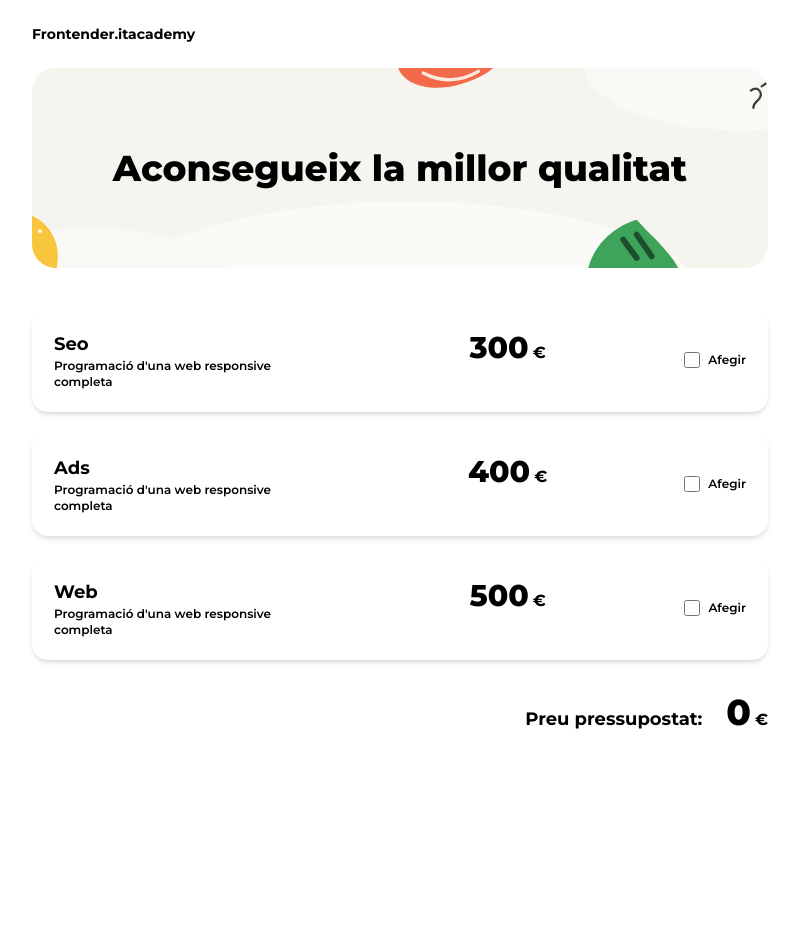
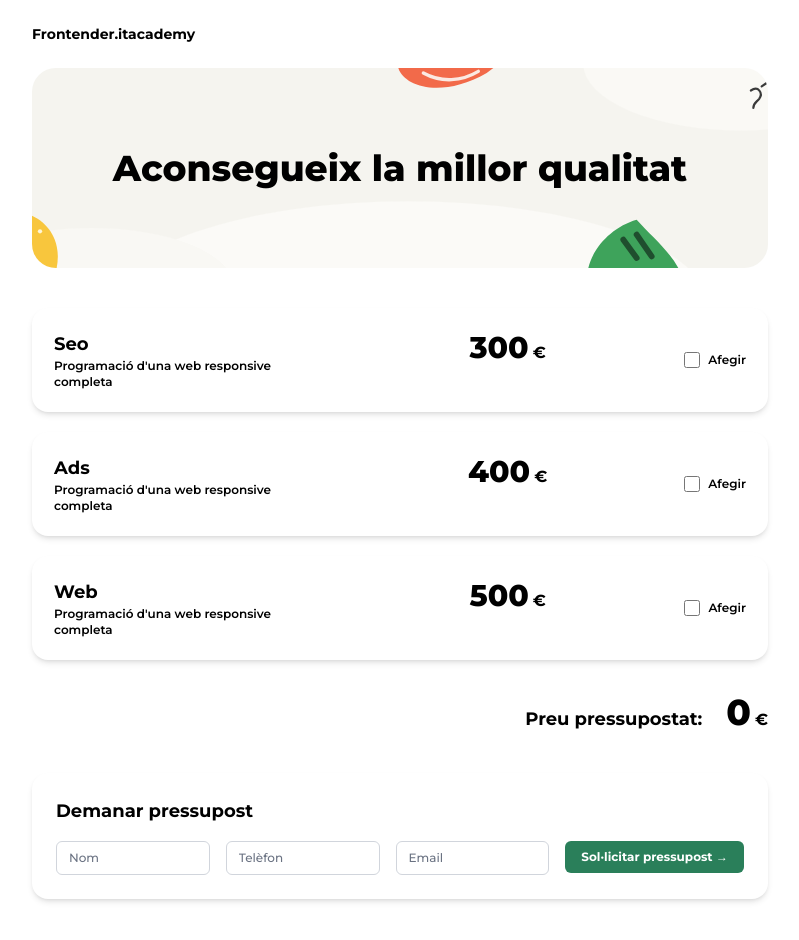
Before and after one commit to mirelledesa/Budget, a React (Vite) app in the folder budget-app/: page / in a window 1280 px wide. Shown: the top 940 px of the page, without its empty margins (240-1039 px from the left). Before the commit the page ends 800 px from the top, so only its background shows below. Built offline with nearby package versions, Linux system fonts and the light colour scheme.

Commit message:
fix: update useClientForms.ts and add client form to budeget page

```diff
--- a/budget-app/src/page/budgetPage.tsx
+++ b/budget-app/src/page/budgetPage.tsx
@@ -1,4 +1,5 @@
 import { useState } from 'react';
+import { ClientForm } from '../components/ClientForm';
 import { InfoModal } from '../components/InfoModal';
 import { Price } from '../components/Price';
 import { ServiceCard } from '../components/ServiceCard';
@@ -77,6 +78,10 @@ export const BudgetPage = () => {
           <span className="text-lg font-bold">{texts.total.label}</span>
           <Price amount={total} size="lg" />
         </div>
+
+        <div className="mt-10">
+          <ClientForm hasSelectedServices={selectedServices.length > 0} />
+        </div>
       </main>
 
       {modalTexts && (
```
Also changed, not shown: budget-app/src/hooks/useClientForm.ts (renamed from budget-app/src/hooks/useClienteForm.ts).
